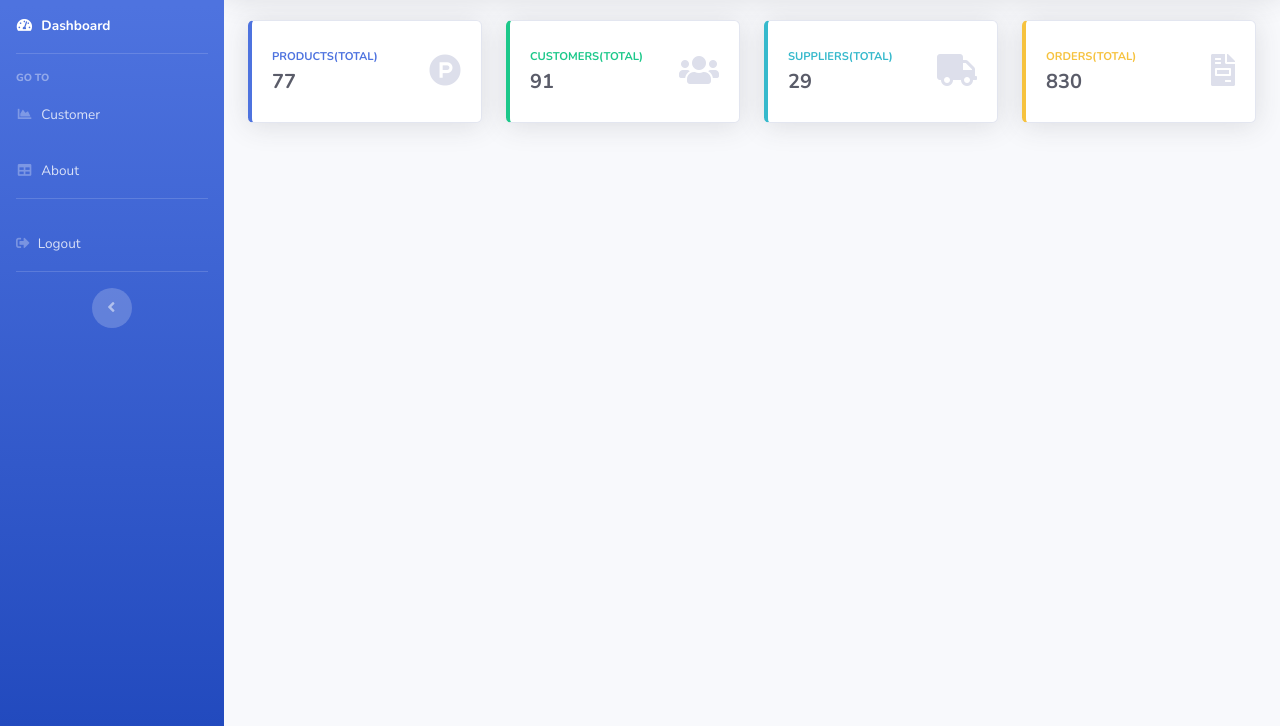
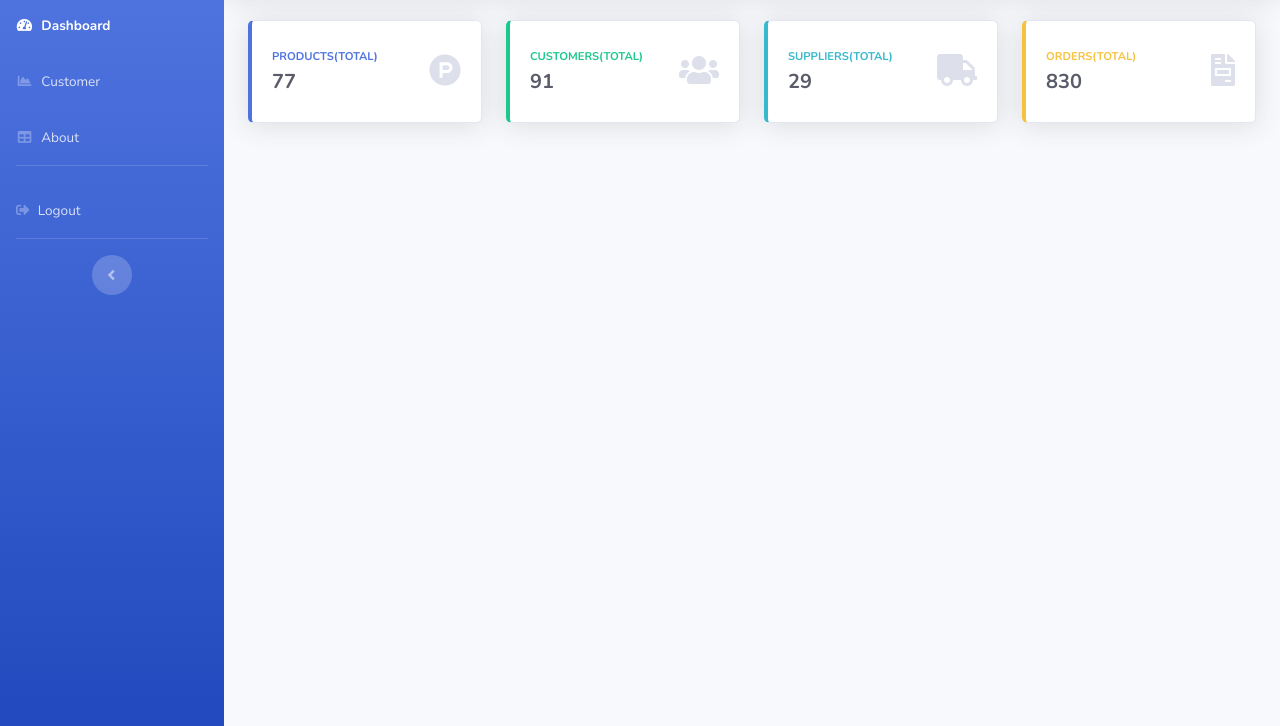
Before and after one commit to BluebirdLyrase/WEBUI2, a plain HTML site: page dashboard.html in a window 1280 px wide. Shown: the part 74-800 px from the top of the page. Drawn offline with nearby package versions, Linux system fonts and the light colour scheme.

Commit message:
little
เปลี่ยนโครงสร้าง Navbar ข้างๆ

```diff
--- a/dashboard.html
+++ b/dashboard.html
@@ -45,15 +45,6 @@
           <i class="fas fa-fw fa-tachometer-alt"></i>
           <span>Dashboard</span></a>
       </li>
-
-      <!-- Divider -->
-      <hr class="sidebar-divider">
-
-      <!-- Heading -->
-      <div class="sidebar-heading">
-        Go to
-      </div>
-
 
       <!-- Nav Item - Customer -->
       <li class="nav-item">
```
